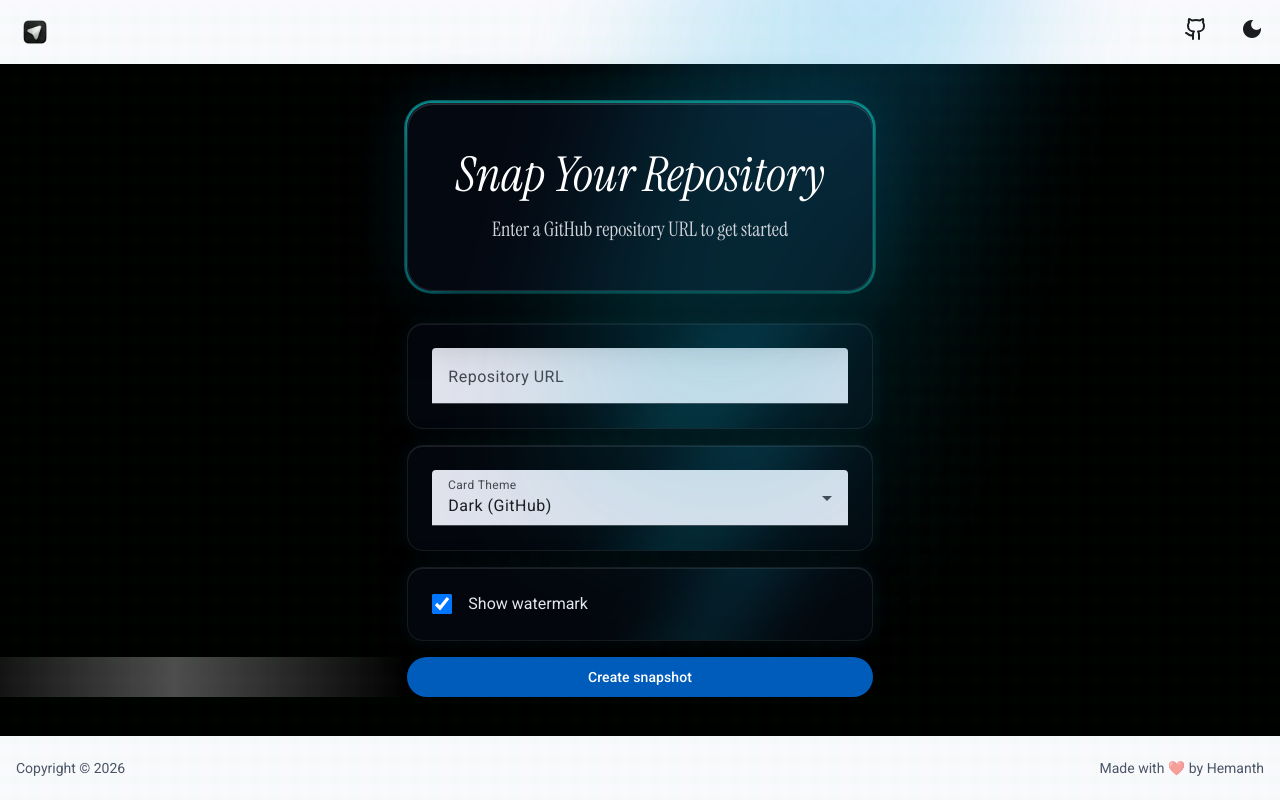
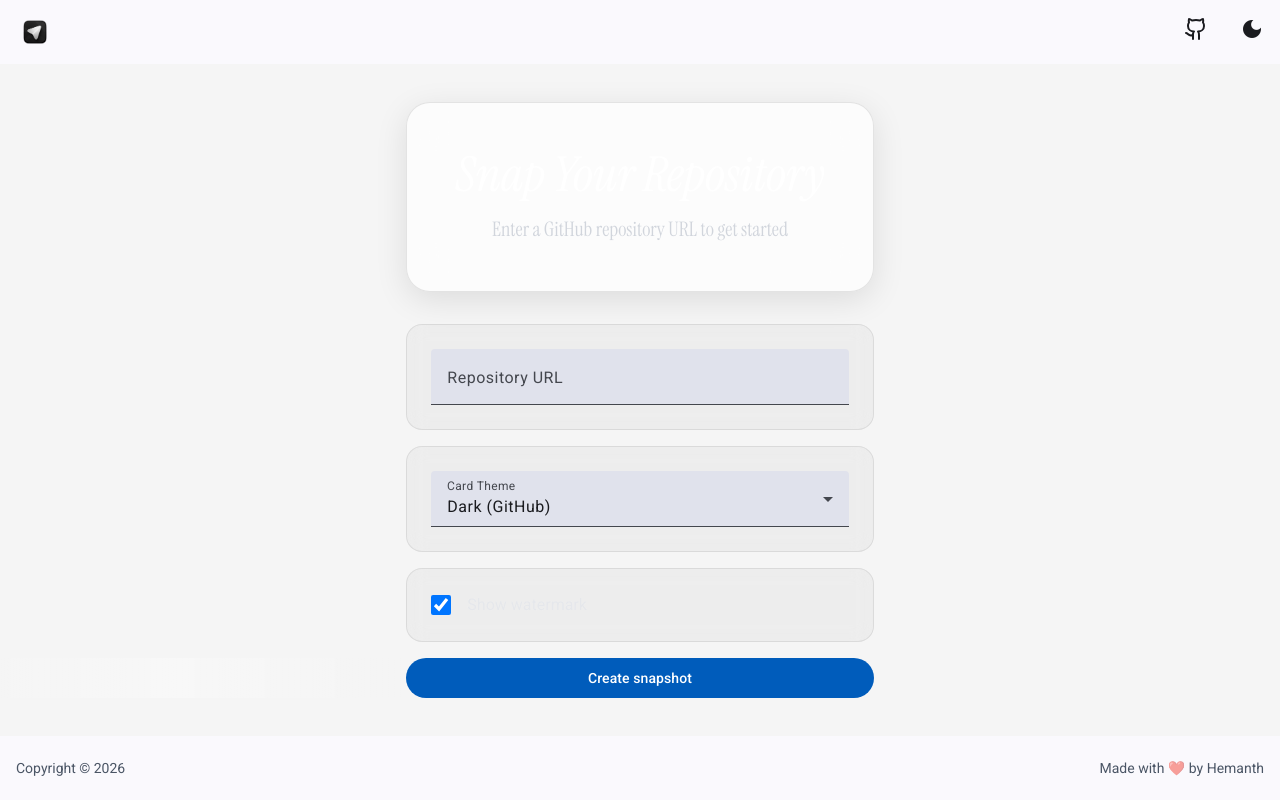
Before and after one commit to devndesigner6/snap-your-repo, an Angular app: page / in a window 1280 px wide. Built offline with nearby package versions, Linux system fonts and the light colour scheme.

Commit message:
fix: recreate exact MediaSnap style - matrix rain background, minimal glassmorphism, remove all animations and purple colors, clean minimal design

```diff
--- a/src/styles.css
+++ b/src/styles.css
@@ -6,44 +6,51 @@
 html,
 body {
   height: 100%;
-  transition: background-color 0.5s cubic-bezier(0.4, 0, 0.2, 1), color 0.3s ease;
+  margin: 0;
+  padding: 0;
+  font-family: Roboto, 'Helvetica Neue', sans-serif;
   background: #000;
-  background-attachment: fixed;
-}
-body {
-  margin: 0;
-  font-family: Roboto, 'Helvetica Neue', sans-serif;
-  position: relative;
+  color: #fff;
   overflow-x: hidden;
 }
 
-/* Matrix Rain Effect */
+/* Matrix Rain Background Effect */
 body::before {
-  content: '';
+  content: "01010101010101010101010101010101010101010101010101010101010101010101010101010101010101010101010101010101010101010101010101010101";
   position: fixed;
   top: 0;
   left: 0;
   width: 100%;
   height: 100%;
-  background-image:
-    linear-gradient(transparent 50%, rgba(0, 255, 65, 0.03) 50%),
-    linear-gradient(90deg, transparent 50%, rgba(0, 255, 65, 0.03) 50%);
-  background-size: 20px 20px, 20px 20px;
-  animation: matrixRain 20s linear infinite;
+  font-family: 'Courier New', monospace;
+  font-size: 14px;
+  color: rgba(0, 255, 65, 0.15);
+  line-height: 20px;
+  letter-spacing: 10px;
+  word-wrap: break-word;
+  overflow: hidden;
+  animation: matrixFall 20s linear infinite;
   pointer-events: none;
   z-index: 0;
-  opacity: 0.3;
+  text-shadow: 0 0 10px rgba(0, 255, 65, 0.3);
 }
 
-@keyframes matrixRain {
-  0% {
-    transform: translateY(0);
-    opacity: 0.3;
-  }
-  100% {
-    transform: translateY(20px);
-    opacity: 0.3;
-  }
+@keyframes matrixFall {
+  0% { transform: translateY(-100%); }
+  100% { transform: translateY(100%); }
+}
+
+/* Light mode */
+:root[data-theme='light'] body,
+[data-theme='light'] body {
+  background: #f5f5f5;
+  color: #1a1a1a;
+}
+
+:root[data-theme='light'] body::before,
+[data-theme='light'] body::before {
+  color: rgba(0, 0, 0, 0.05);
+  text-shadow: none;
 }
 
 /* Smooth theme transitions */
@@ -227,56 +234,26 @@ mat-form-field:focus-within::after {
 /* Premium Glassmorphism with Animated Gradient Border - Dark Theme */
 .glassmorphism {
   position: relative;
+  background: rgba(15, 20, 25, 0.6);
+  backdrop-filter: blur(20px);
+  -webkit-backdrop-filter: blur(20px);
+  border: 1px solid rgba(255, 255, 255, 0.1);
+  box-shadow: 0 8px 32px rgba(0, 0, 0, 0.3);
   overflow: visible;
   z-index: 1;
 }
 
-.glassmorphism::before {
-  content: '';
-  position: absolute;
-  inset: -3px;
-  border-radius: 28px;
-  padding: 3px;
-  background: linear-gradient(
-    60deg,
-    #1e40af,
-    #0891b2,
-    #0d9488,
-    #059669,
-    #1e40af
-  );
-  background-size: 400% 400%;
-  animation: gradientRotate 10s linear infinite;
-  filter: blur(1px) brightness(1.1);
-  -webkit-mask: linear-gradient(#fff 0 0) content-box, linear-gradient(#fff 0 0);
-  -webkit-mask-composite: xor;
-  mask-composite: exclude;
-  z-index: -1;
+:root[data-theme='light'] .glassmorphism,
+[data-theme='light'] .glassmorphism {
+  background: rgba(255, 255, 255, 0.7);
+  border: 1px solid rgba(0, 0, 0, 0.1);
+  box-shadow: 0 8px 32px rgba(0, 0, 0, 0.1);
 }
 
-.glassmorphism::after {
-  content: '';
-  position: absolute;
-  inset: 0;
-  border-radius: 26px;
-  background: rgba(5, 10, 20, 0.85);
-  backdrop-filter: blur(40px) saturate(150%);
-  -webkit-backdrop-filter: blur(40px) saturate(150%);
-  border: 1px solid rgba(255, 255, 255, 0.1);
-  box-shadow:
-    0 20px 60px rgba(0, 0, 0, 0.8),
-    0 0 60px rgba(14, 165, 233, 0.2),
-    inset 0 1px 0 rgba(255, 255, 255, 0.15);
-  z-index: -1;
-}
-
-@keyframes gradientRotate {
-  0% {
-    background-position: 0% 50%;
-  }
-  100% {
-    background-position: 100% 50%;
-  }
+/* Remove liquid animations */
+.liquid-animation,
+.liquid-animation-small {
+  display: none !important;
 }
 
 /* Enhanced Liquid animation background */
@@ -324,25 +301,28 @@ mat-form-field:focus-within::after {
 /* Glass Control Cards */
 .glass-control {
   position: relative;
-  background: rgba(5, 10, 20, 0.6);
-  backdrop-filter: blur(20px);
-  -webkit-backdrop-filter: blur(20px);
+  background: rgba(255, 255, 255, 0.05);
+  backdrop-filter: blur(10px);
+  -webkit-backdrop-filter: blur(10px);
   border: 1px solid rgba(255, 255, 255, 0.08);
-  box-shadow:
-    0 8px 32px rgba(0, 0, 0, 0.4),
-    0 0 20px rgba(14, 165, 233, 0.1),
-    inset 0 1px 0 rgba(255, 255, 255, 0.1);
-  transition: all 0.3s cubic-bezier(0.4, 0, 0.2, 1);
-  overflow: hidden;
+  transition: all 0.2s ease;
 }
 
 .glass-control:hover {
-  border-color: rgba(14, 165, 233, 0.3);
-  box-shadow:
-    0 12px 40px rgba(0, 0, 0, 0.5),
-    0 0 40px rgba(14, 165, 233, 0.2),
-    inset 0 1px 0 rgba(255, 255, 255, 0.15);
-  transform: translateY(-2px);
+  background: rgba(255, 255, 255, 0.08);
+  border-color: rgba(255, 255, 255, 0.15);
+}
+
+:root[data-theme='light'] .glass-control,
+[data-theme='light'] .glass-control {
+  background: rgba(0, 0, 0, 0.03);
+  border: 1px solid rgba(0, 0, 0, 0.08);
+}
+
+:root[data-theme='light'] .glass-control:hover,
+[data-theme='light'] .glass-control:hover {
+  background: rgba(0, 0, 0, 0.05);
+  border-color: rgba(0, 0, 0, 0.12);
 }
 
 /* Gradient text effect */
```
